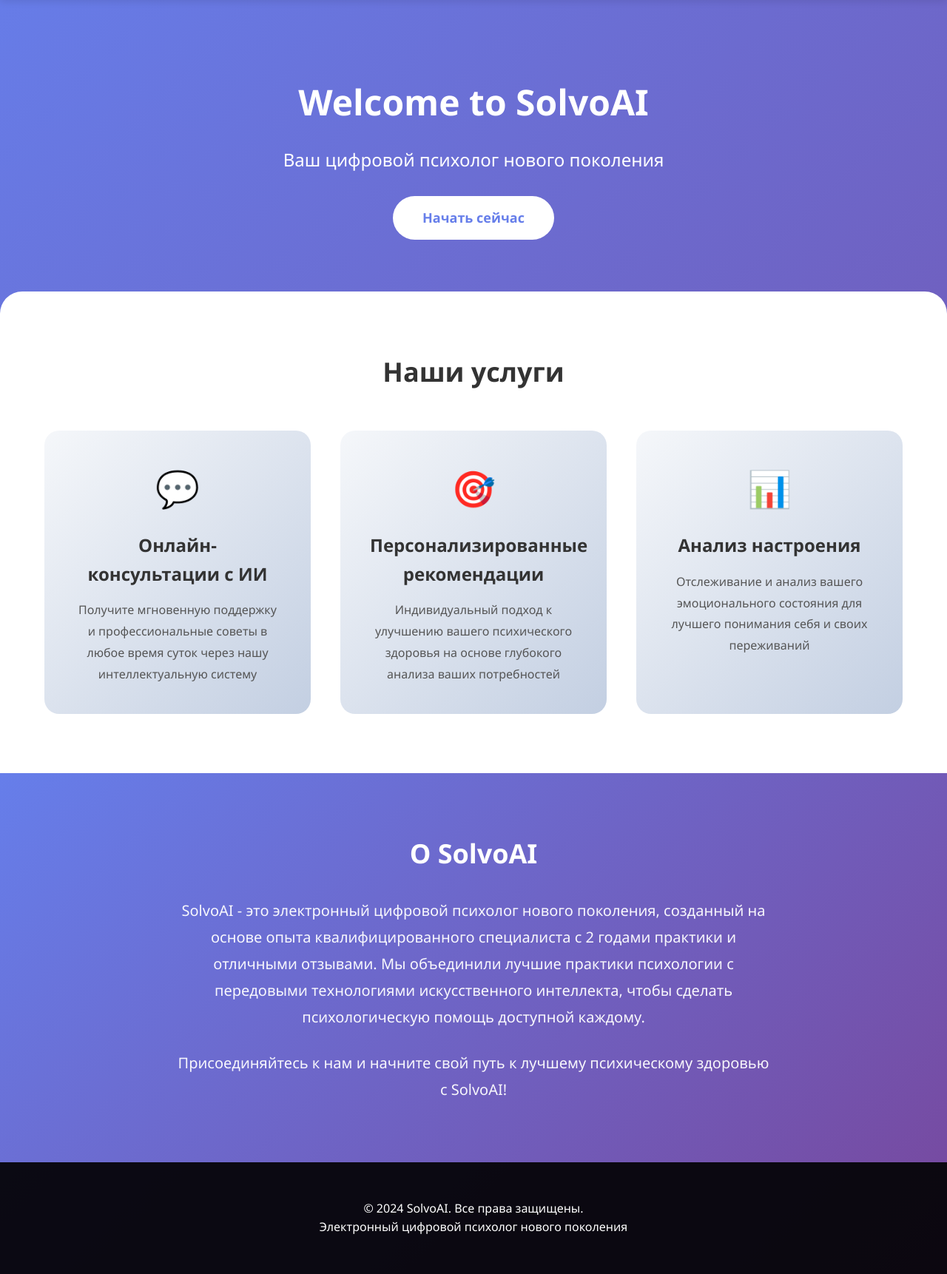
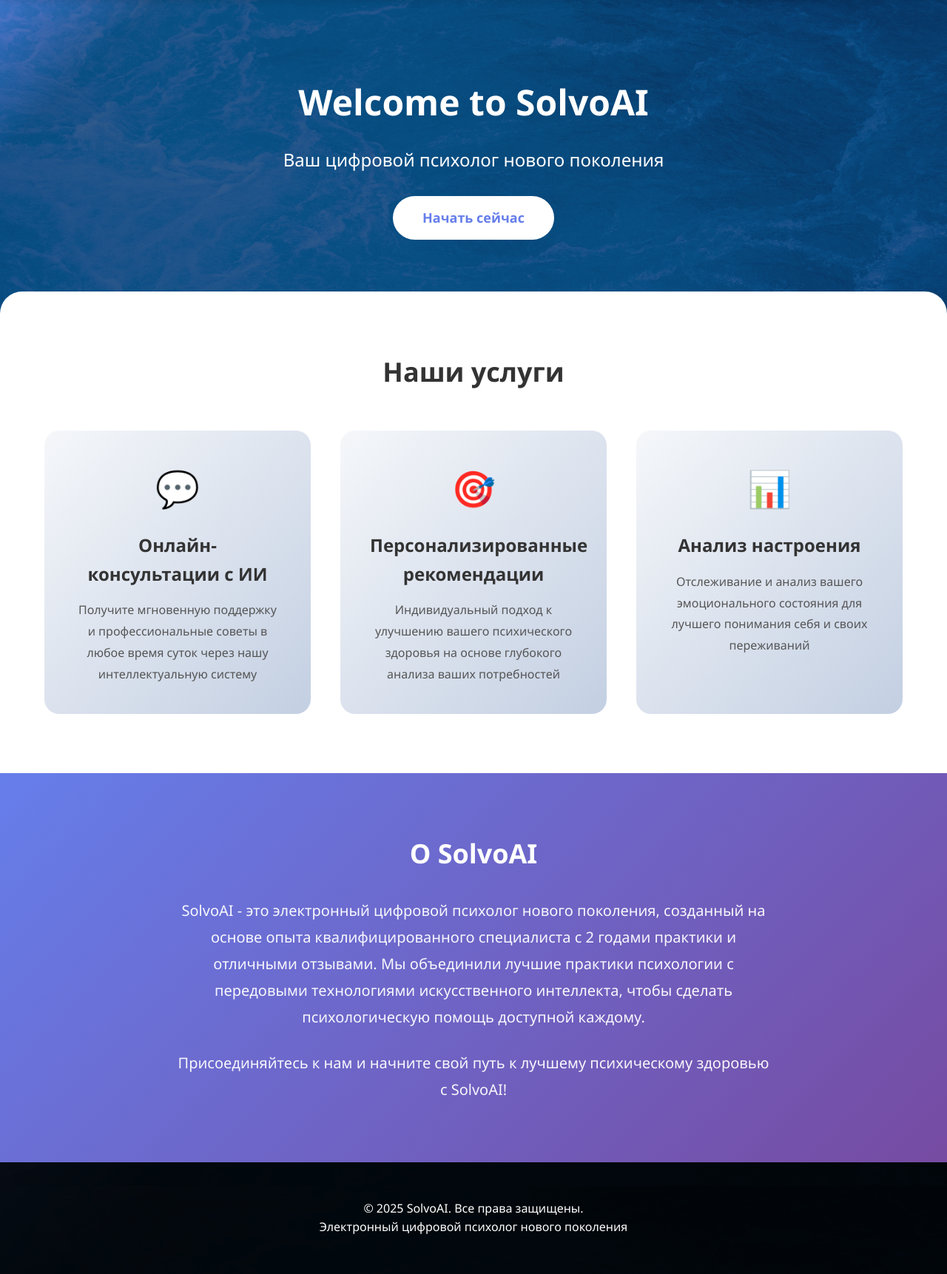
Before and after one commit to Abarik228/SolvoAI-Website, a Django app: page / in a window 1280 px wide. Shown: the part 104-1826 px from the top of the page at 74% size. Run offline with Django 5.2, Linux system fonts and the light colour scheme.

Commit message:
updated design css

```diff
--- a/app/templates/solvoai_website.html
+++ b/app/templates/solvoai_website.html
@@ -4,7 +4,7 @@
     <meta charset="UTF-8">
     <meta name="viewport" content="width=device-width, initial-scale=1.0">
     <title>SolvoAI - Электронный Цифровой Психолог</title>
-    <link rel="icon" type="image/png" href="favicon-dark__2.png">
+    <link rel="icon" type="image/png" href="favicon-dark-144x144.png" >
     <style>
         * {
             margin: 0;
@@ -16,8 +16,10 @@
             font-family: 'Segoe UI', Tahoma, Geneva, Verdana, sans-serif;
             line-height: 1.6;
             color: #333;
-            background: linear-gradient(135deg, #667eea 0%, #764ba2 100%);
+            background: linear-gradient(135deg, rgba(102, 126, 234, 0.8) 0%, rgba(9, 56, 110, 0.8) 15%),
+                        url('pexels-francesco-ungaro-449018.jpg') center/cover no-repeat fixed;
             min-height: 100vh;
+            background-attachment: fixed;
         }
 
         .container {
@@ -280,7 +282,7 @@
 
     <footer id="contact">
         <div class="container">
-            <p>&copy; 2024 SolvoAI. Все права защищены.</p>
+            <p>&copy; 2025 SolvoAI. Все права защищены.</p>
             <p>Электронный цифровой психолог нового поколения</p>
         </div>
     </footer>
```
Also changed, not shown: app/templates/favicon-dark__2-144x144.png (added), app/templates/pexels-francesco-ungaro-449018.jpg (added).
